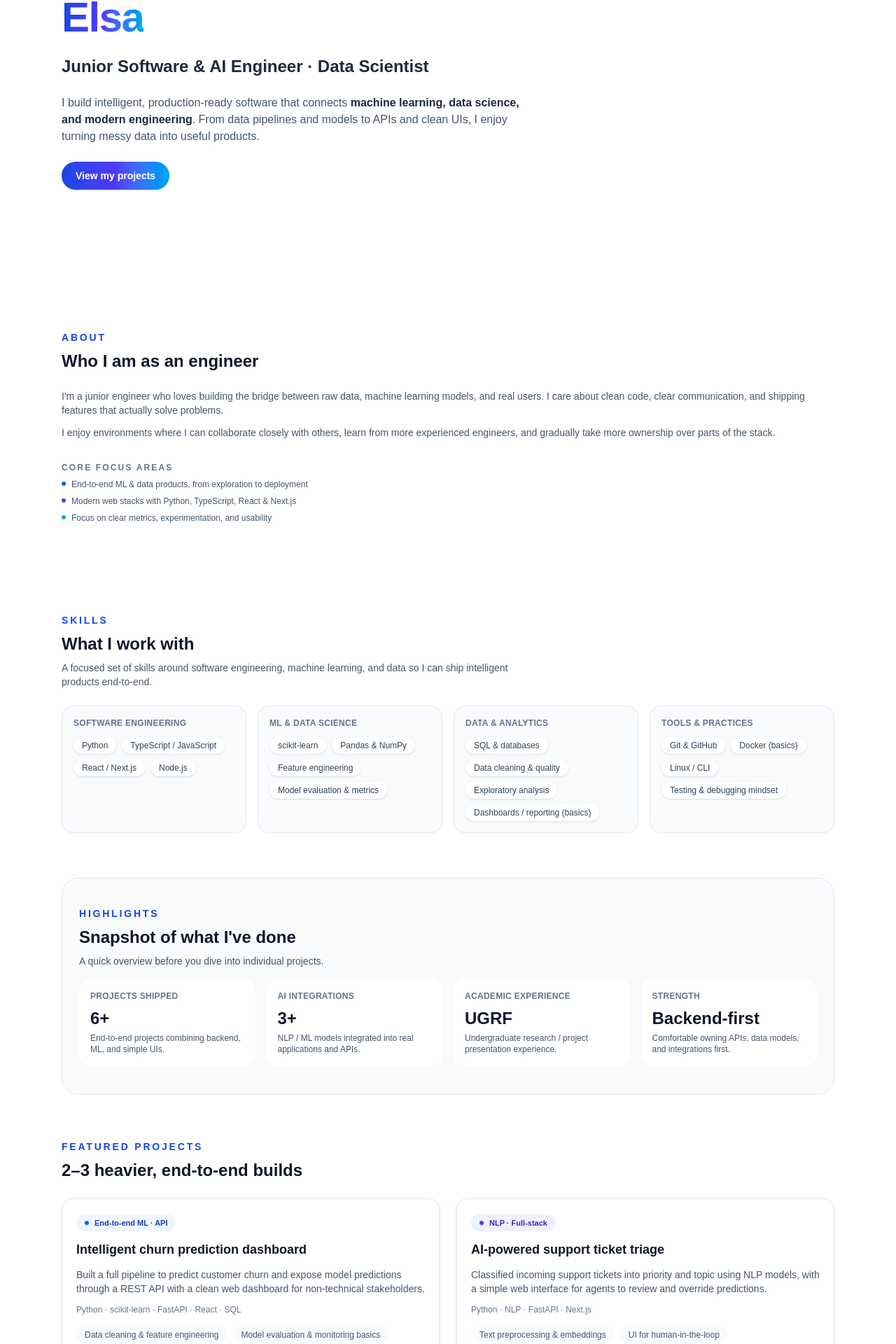
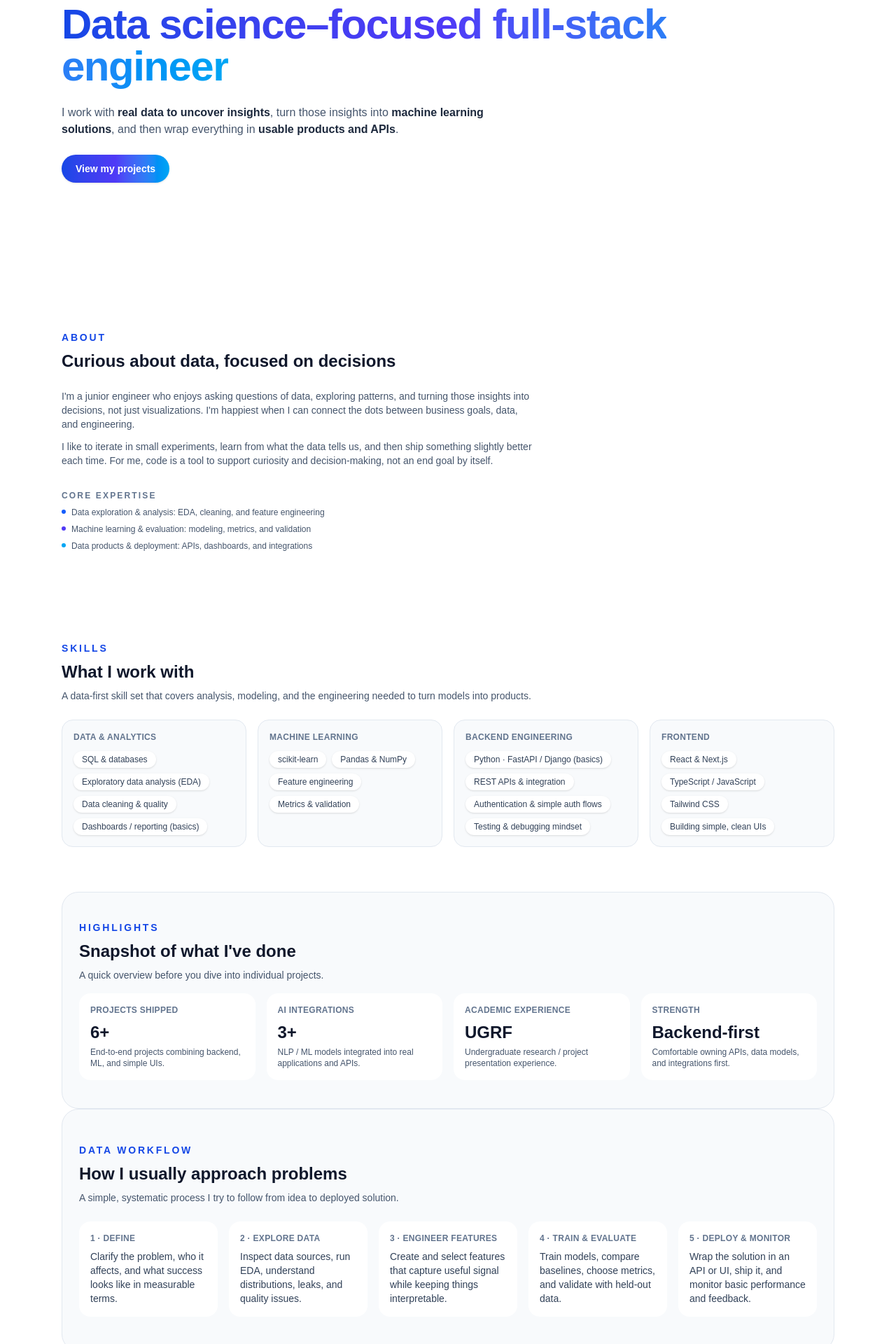
Before and after one commit to GoldenBoy13420/portfolio, a Next.js app: page / in a window 1280 px wide. Shown: the part 293-2213 px from the top of the page at 70% size. Built offline with nearby package versions, Linux system fonts and the light colour scheme.

Commit message:
refine portfolio around data-first full-stack focus and add data workflow

```diff
--- a/src/app/page.tsx
+++ b/src/app/page.tsx
@@ -49,24 +49,27 @@ export default function HomePage() {
           <div className="space-y-6">
             <h1 className="text-4xl font-bold tracking-tight text-slate-900 sm:text-5xl md:text-6xl">
               <span className="block text-slate-500 text-base font-medium mb-2">
-                Hi, I&apos;m
+                Hi, I&apos;m Elsa —
               </span>
               <span className="bg-gradient-to-r from-blue-700 via-indigo-600 to-sky-500 bg-clip-text text-transparent">
-                Elsa
+                Data science–focused full‑stack engineer
               </span>
             </h1>
 
-            <h2 className="max-w-2xl text-xl font-semibold text-slate-800 sm:text-2xl">
-              Junior Software &amp; AI Engineer · Data Scientist
-            </h2>
-
             <p className="max-w-2xl text-sm text-slate-600 sm:text-base">
-              I build intelligent, production-ready software that connects{" "}
+              I work with{" "}
               <span className="font-semibold text-slate-800">
-                machine learning, data science, and modern engineering
+                real data to uncover insights
               </span>
-              . From data pipelines and models to APIs and clean UIs, I enjoy
-              turning messy data into useful products.
+              , turn those insights into{" "}
+              <span className="font-semibold text-slate-800">
+                machine learning solutions
+              </span>
+              , and then wrap everything in{" "}
+              <span className="font-semibold text-slate-800">
+                usable products and APIs
+              </span>
+              .
             </p>
 
             <div className="flex flex-wrap items-center gap-3">
@@ -87,48 +90,50 @@ export default function HomePage() {
               About
             </h3>
             <p className="mt-2 text-2xl font-semibold text-slate-900">
-              Who I am as an engineer
+              Curious about data, focused on decisions
             </p>
           </div>
 
           <div className="grid gap-8 md:grid-cols-[3fr,2fr]">
             <div className="space-y-3 text-sm text-slate-600">
-              <p>
-                I&apos;m a junior engineer who loves building the bridge between
-                raw data, machine learning models, and real users. I care about
-                clean code, clear communication, and shipping features that
-                actually solve problems.
+              <p className="max-w-2xl">
+                I&apos;m a junior engineer who enjoys asking questions of data,
+                exploring patterns, and turning those insights into decisions,
+                not just visualizations. I&apos;m happiest when I can connect
+                the dots between business goals, data, and engineering.
               </p>
-              <p>
-                I enjoy environments where I can collaborate closely with
-                others, learn from more experienced engineers, and gradually
-                take more ownership over parts of the stack.
+              <p className="max-w-2xl">
+                I like to iterate in small experiments, learn from what the data
+                tells us, and then ship something slightly better each time.
+                For me, code is a tool to support curiosity and decision-making,
+                not an end goal by itself.
               </p>
             </div>
 
             <div className="space-y-2">
               <p className="text-xs font-semibold uppercase tracking-[0.18em] text-slate-500">
-                Core focus areas
+                Core expertise
               </p>
               <ul className="grid gap-2 text-xs text-slate-600">
                 <li className="flex items-start gap-2">
                   <span className="mt-1 h-1.5 w-1.5 rounded-full bg-blue-600" />
                   <span>
-                    End-to-end ML &amp; data products, from exploration to
-                    deployment
+                    Data exploration &amp; analysis: EDA, cleaning, and feature
+                    engineering
                   </span>
                 </li>
                 <li className="flex items-start gap-2">
                   <span className="mt-1 h-1.5 w-1.5 rounded-full bg-indigo-600" />
                   <span>
-                    Modern web stacks with Python, TypeScript, React &amp;
-                    Next.js
+                    Machine learning &amp; evaluation: modeling, metrics, and
+                    validation
                   </span>
                 </li>
                 <li className="flex items-start gap-2">
                   <span className="mt-1 h-1.5 w-1.5 rounded-full bg-sky-500" />
                   <span>
-                    Focus on clear metrics, experimentation, and usability
+                    Data products &amp; deployment: APIs, dashboards, and
+                    integrations
                   </span>
                 </li>
               </ul>
@@ -146,37 +151,37 @@ export default function HomePage() {
               What I work with
             </p>
             <p className="mt-2 max-w-2xl text-sm text-slate-600">
-              A focused set of skills around software engineering, machine
-              learning, and data so I can ship intelligent products end-to-end.
+              A data-first skill set that covers analysis, modeling, and the
+              engineering needed to turn models into products.
             </p>
           </div>
 
           <div className="grid gap-4 md:grid-cols-2 lg:grid-cols-4">
-            {/* 1. Software engineering first */}
+            {/* 1. Data & analytics (first) */}
             <div className="flex h-full flex-col rounded-2xl border border-slate-200 bg-slate-50 p-4">
               <p className="text-xs font-semibold uppercase tracking-wide text-slate-500">
-                Software engineering
+                Data &amp; analytics
               </p>
               <div className="mt-3 flex flex-wrap gap-2 text-xs font-medium text-slate-700">
                 <span className="rounded-full bg-white px-3 py-1 shadow-sm">
-                  Python
+                  SQL &amp; databases
                 </span>
                 <span className="rounded-full bg-white px-3 py-1 shadow-sm">
-                  TypeScript / JavaScript
+                  Exploratory data analysis (EDA)
                 </span>
                 <span className="rounded-full bg-white px-3 py-1 shadow-sm">
-                  React / Next.js
+                  Data cleaning &amp; quality
                 </span>
                 <span className="rounded-full bg-white px-3 py-1 shadow-sm">
-                  Node.js
+                  Dashboards / reporting (basics)
                 </span>
               </div>
             </div>
 
-            {/* 2. Machine learning & data science */}
+            {/* 2. Machine learning */}
             <div className="flex h-full flex-col rounded-2xl border border-slate-200 bg-slate-50 p-4">
               <p className="text-xs font-semibold uppercase tracking-wide text-slate-500">
-                ML &amp; data science
+                Machine learning
               </p>
               <div className="mt-3 flex flex-wrap gap-2 text-xs font-medium text-slate-700">
                 <span className="rounded-full bg-white px-3 py-1 shadow-sm">
@@ -189,49 +194,49 @@ export default function HomePage() {
                   Feature engineering
                 </span>
                 <span className="rounded-full bg-white px-3 py-1 shadow-sm">
-                  Model evaluation &amp; metrics
+                  Metrics &amp; validation
                 </span>
               </div>
             </div>
 
-            {/* 3. Data & analytics */}
+            {/* 3. Backend engineering */}
             <div className="flex h-full flex-col rounded-2xl border border-slate-200 bg-slate-50 p-4">
               <p className="text-xs font-semibold uppercase tracking-wide text-slate-500">
-                Data &amp; analytics
+                Backend engineering
               </p>
               <div className="mt-3 flex flex-wrap gap-2 text-xs font-medium text-slate-700">
                 <span className="rounded-full bg-white px-3 py-1 shadow-sm">
-                  SQL &amp; databases
+                  Python · FastAPI / Django (basics)
                 </span>
                 <span className="rounded-full bg-white px-3 py-1 shadow-sm">
-                  Data cleaning &amp; quality
+                  REST APIs &amp; integration
                 </span>
                 <span className="rounded-full bg-white px-3 py-1 shadow-sm">
-                  Exploratory analysis
+                  Authentication &amp; simple auth flows
                 </span>
                 <span className="rounded-full bg-white px-3 py-1 shadow-sm">
-                  Dashboards / reporting (basics)
+                  Testing &amp; debugging mindset
                 </span>
               </div>
             </div>
 
-            {/* 4. Tools & practices */}
+            {/* 4. Frontend */}
             <div className="flex h-full flex-col rounded-2xl border border-slate-200 bg-slate-50 p-4">
               <p className="text-xs font-semibold uppercase tracking-wide text-slate-500">
-                Tools &amp; practices
+                Frontend
               </p>
               <div className="mt-3 flex flex-wrap gap-2 text-xs font-medium text-slate-700">
                 <span className="rounded-full bg-white px-3 py-1 shadow-sm">
-                  Git &amp; GitHub
+                  React &amp; Next.js
                 </span>
                 <span className="rounded-full bg-white px-3 py-1 shadow-sm">
-                  Docker (basics)
+                  TypeScript / JavaScript
                 </span>
                 <span className="rounded-full bg-white px-3 py-1 shadow-sm">
-                  Linux / CLI
+                  Tailwind CSS
                 </span>
                 <span className="rounded-full bg-white px-3 py-1 shadow-sm">
-                  Testing &amp; debugging mindset
+                  Building simple, clean UIs
                 </span>
               </div>
             </div>
@@ -305,7 +310,74 @@ export default function HomePage() {
           </div>
         </section>
 
-        {/* 5. Featured projects */}
+        {/* 5. Data workflow */}
+        <section
+          id="workflow"
+          className="space-y-6 rounded-3xl border border-slate-200 bg-slate-50 px-6 py-12"
+        >
+          <div>
+            <h3 className="text-sm font-semibold uppercase tracking-[0.2em] text-blue-700">
+              Data workflow
+            </h3>
+            <p className="mt-2 text-2xl font-semibold text-slate-900">
+              How I usually approach problems
+            </p>
+            <p className="mt-2 max-w-2xl text-sm text-slate-600">
+              A simple, systematic process I try to follow from idea to
+              deployed solution.
+            </p>
+          </div>
+
+          <ol className="grid gap-4 text-sm text-slate-700 md:grid-cols-5">
+            <li className="rounded-2xl bg-white p-4">
+              <p className="text-xs font-semibold uppercase tracking-wide text-slate-500">
+                1 · Define
+              </p>
+              <p className="mt-2">
+                Clarify the problem, who it affects, and what success looks
+                like in measurable terms.
+              </p>
+            </li>
+            <li className="rounded-2xl bg-white p-4">
+              <p className="text-xs font-semibold uppercase tracking-wide text-slate-500">
+                2 · Explore data
+              </p>
+              <p className="mt-2">
+                Inspect data sources, run EDA, understand distributions, leaks,
+                and quality issues.
+              </p>
+            </li>
+            <li className="rounded-2xl bg-white p-4">
+              <p className="text-xs font-semibold uppercase tracking-wide text-slate-500">
+                3 · Engineer features
+              </p>
+              <p className="mt-2">
+                Create and select features that capture useful signal while
+                keeping things interpretable.
+              </p>
+            </li>
+            <li className="rounded-2xl bg-white p-4">
+              <p className="text-xs font-semibold uppercase tracking-wide text-slate-500">
+                4 · Train &amp; evaluate
+              </p>
+              <p className="mt-2">
+                Train models, compare baselines, choose metrics, and validate
+                with held-out data.
+              </p>
+            </li>
+            <li className="rounded-2xl bg-white p-4">
+              <p className="text-xs font-semibold uppercase tracking-wide text-slate-500">
+                5 · Deploy &amp; monitor
+              </p>
+              <p className="mt-2">
+                Wrap the solution in an API or UI, ship it, and monitor basic
+                performance and feedback.
+              </p>
+            </li>
+          </ol>
+        </section>
+
+        {/* 6. Featured projects */}
         <section id="projects-1" className="space-y-6 py-16">
           <div className="flex items-end justify-between gap-4">
             <div>
@@ -329,20 +401,23 @@ export default function HomePage() {
                   Intelligent churn prediction dashboard
                 </h4>
                 <p className="text-sm text-slate-600">
-                  Built a full pipeline to predict customer churn and expose
-                  model predictions through a REST API with a clean web
-                  dashboard for non-technical stakeholders.
+                  Built a full pipeline on a real customer dataset to predict
+                  churn, evaluated multiple models, and exposed predictions
+                  through a REST API with a web dashboard for stakeholders.
                 </p>
                 <p className="text-xs font-medium text-slate-500">
-                  Python · scikit-learn · FastAPI · React · SQL
+                  Python · scikit-learn · FastAPI · React · SQL · AUC / F1
                 </p>
               </div>
               <div className="mt-4 flex flex-wrap gap-2 text-xs">
                 <span className="rounded-full bg-slate-50 px-3 py-1 text-slate-600">
-                  Data cleaning &amp; feature engineering
+                  Real-world dataset &amp; EDA
                 </span>
                 <span className="rounded-full bg-slate-50 px-3 py-1 text-slate-600">
-                  Model evaluation &amp; monitoring basics
+                  Feature engineering &amp; model selection
+                </span>
+                <span className="rounded-full bg-slate-50 px-3 py-1 text-slate-600">
+                  API + dashboard deployment
                 </span>
               </div>
             </article>
@@ -357,20 +432,23 @@ export default function HomePage() {
                   AI-powered support ticket triage
                 </h4>
                 <p className="text-sm text-slate-600">
-                  Classified incoming support tickets into priority and topic
-                  using NLP models, with a simple web interface for agents to
-                  review and override predictions.
+                  Built an NLP pipeline on historical ticket data to predict
+                  topic and priority, evaluated models with clear metrics, and
+                  deployed the system behind an API and review UI for agents.
                 </p>
                 <p className="text-xs font-medium text-slate-500">
-                  Python · NLP · FastAPI · Next.js
+                  Python · NLP · FastAPI · Next.js · F1 / accuracy
                 </p>
               </div>
               <div className="mt-4 flex flex-wrap gap-2 text-xs">
                 <span className="rounded-full bg-slate-50 px-3 py-1 text-slate-600">
-                  Text preprocessing &amp; embeddings
+                  Text preprocessing &amp; feature design
                 </span>
                 <span className="rounded-full bg-slate-50 px-3 py-1 text-slate-600">
-                  UI for human-in-the-loop
+                  Model evaluation &amp; error analysis
+                </span>
+                <span className="rounded-full bg-slate-50 px-3 py-1 text-slate-600">
+                  Deployed API + review UI
                 </span>
               </div>
             </article>
```
